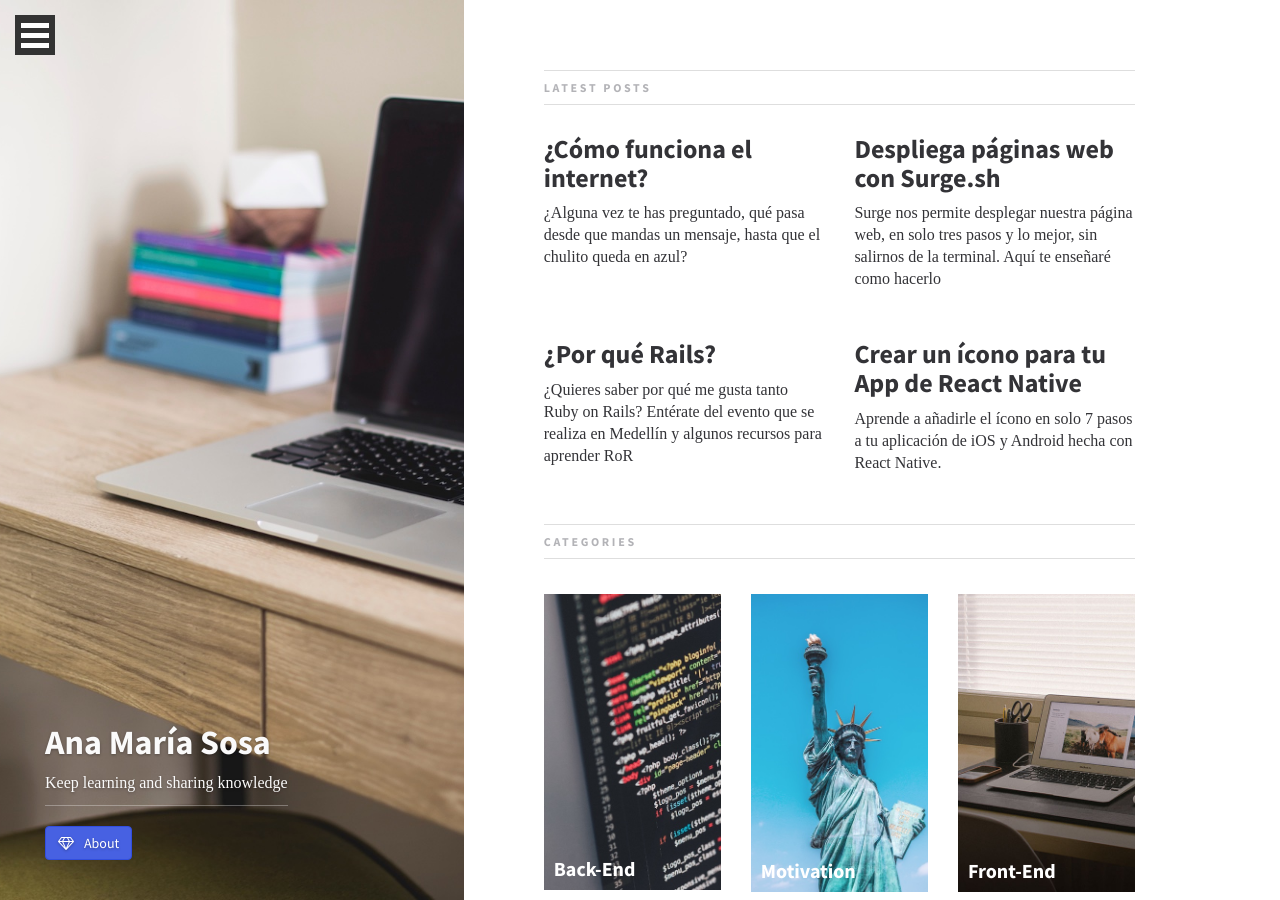
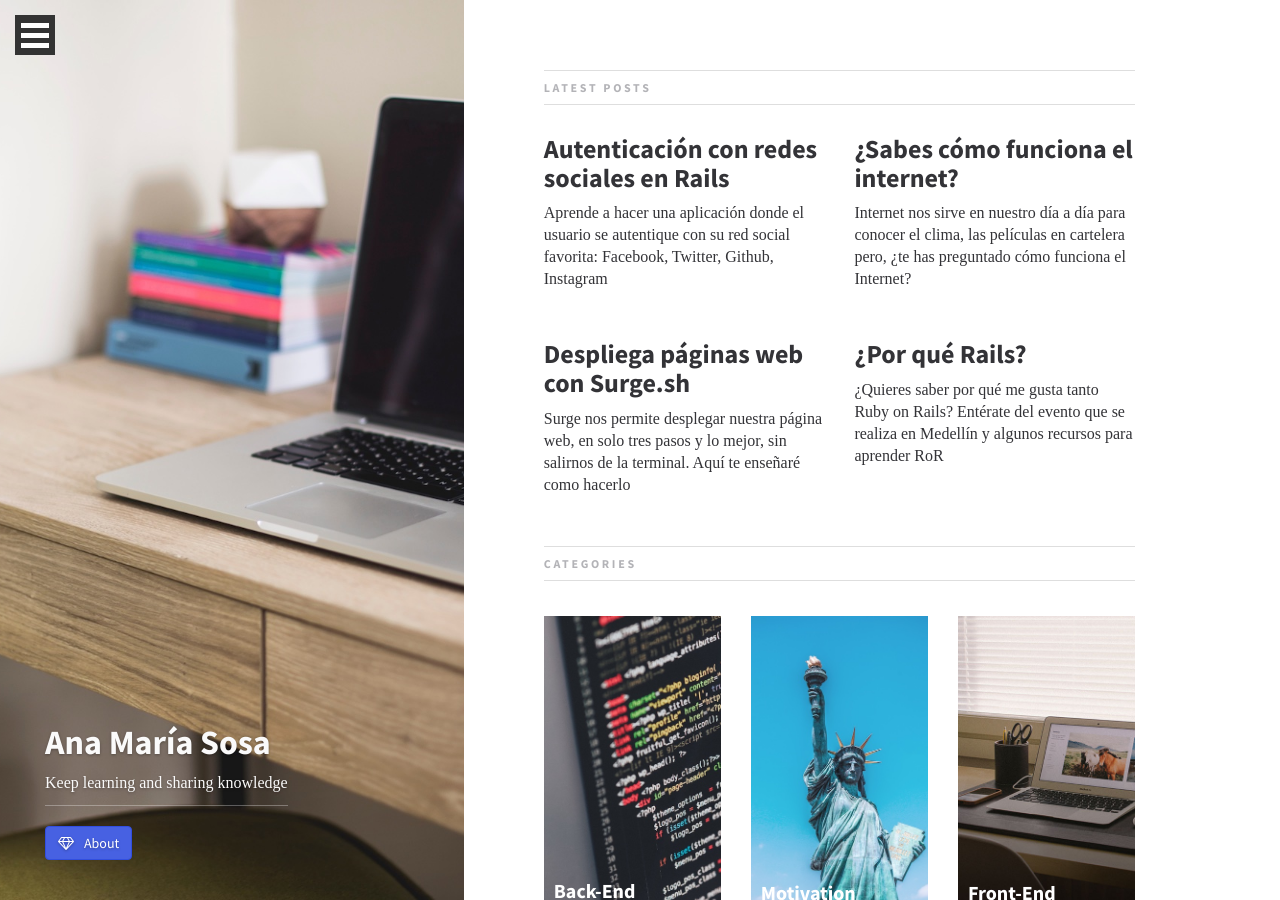
Before and after one commit to AnaMariaSosaM/anamariasosam.github.io, a Jekyll site: the page built from index.html, in a window 1280 px wide. Built offline with Jekyll 4.4.1, drawn with Linux system fonts in a browser that asks for light colours; some web fonts are replaced; the list of posts is cut into pages by our own code; part of the change alters nothing that is shown.

Commit message:
add new post

````diff
--- a/_posts/2017-06-06-como-funciona-internet.md
+++ b/_posts/2017-06-06-como-funciona-internet.md
@@ -1,11 +1,11 @@
 ---
-title:  		"¿Cómo funciona el internet?"
+title:  		"¿Sabes cómo funciona el internet?"
 permalink: 	 blog/como-funciona-internet
-category:    front-end
+category:    motivation
 feature_image: recommend-internet
 read_time: 8
 layout: post-sidebar
-description: "¿Alguna vez te has preguntado, qué pasa desde que mandas un mensaje, hasta que el chulito queda en azul?"
+description: "Internet nos sirve en nuestro día a día para conocer el clima, las películas en cartelera pero, ¿te has preguntado cómo funciona el Internet?"
 tags:  "internet, ip, protocolos, paquetes"
 ---
 
--- /dev/null
+++ b/_posts/2017-06-06-rails-omniauth.md
@@ -0,0 +1,128 @@
+---
+title:  		"Autenticación con redes sociales en Rails"
+permalink: 	 blog/rails-autenticar-con-redes-sociales
+category:    back-end
+feature_image: recommend-omniauth
+read_time: 15
+description: "Aprende a hacer una aplicación donde el usuario se autentique con su red social favorita: Facebook, Twitter, Github, Instagram"
+tags:  "autenticación, rails, twitter, github"
+---
+
+En este post te enseñaré a autenticar en Rails con una red social, en este ejemplo lo haré para auntenticarse con GitHub, tu lo puedes hacer con la red social que prefieras: Facebook, Twitter, Instagram, Linkedin, etc.
+
+¿No tienes instalado Rails? Visita este link donde según tu sistema operativo sabrás qué debes instalar. [Clic aquí para instalar rails](http://installrails.com/steps/choose_os)
+
+**Paso 1. Crear un nuevo proyecto:** Yo le pondré *github_login*, para esto, en la terminal escribimos: `rails new github_login`
+
+**Paso 2. Instalamos la Gemas:** Existe una gema llamada [Devise](https://github.com/plataformatec/devise/) que nos permite hacer la autenticación de usuarios de una manera muuy fácil, la usaremos para integrarla con la otra gema que necesitamos que depende de la red social que queramos usar, por ejemplo yo usaré github entonces necesitaré la gema de [omniauth-github](https://github.com/intridea/omniauth-github), si tu vas a usar por ejemplo facebook, debes instalar poner `omniauth-facebook`
+
+Para que veas todas las redes sociales disponibles para realizar la autenticación ingresa a este [link](https://github.com/omniauth/omniauth/wiki/List-of-Strategies)
+
+```ruby
+# Gemfile
+gem 'devise'
+gem 'omniauth-github'
+```
+En la terminal escribimos `bundle install`, para instalar las nuevas gemas
+
+**Paso 3. Configuramos Devise:** Nuestro modelo se va a llamar User, Devise nos creará formularios para iniciar sesión, registarse, editar información de usuario y la lógica asociada, para esto en la terminal escribimos:
+
+```
+rails generate devise:install
+rails generate devise User
+rake db:migrate
+```
+
+**Paso 4. Creamos una migración:** Añadiremos cuatro columnas nuevas en nuestro modelo User que acabmos de crear, serán: provider, uid, name, image. Desde la terminal escribimos:
+`rails g migration AddColumnsToUsers provider uid name image`
+
+**Paso 5. Obtener credenciales de desarrollador en la red social:**
+Busca en la red social que quieras usar, en las opciones de desarrollador, como registrar una aplicación, en mi caso para hacerlo con github visité [https://github.com/settings/developers](https://github.com/settings/developers)
+
+Cuando la estés registrando, cuando te pregunten por callback URL, escribes http://localhost:3000/users/auth/github/callback, si es otra red social solo debes cambiar **github** , por ejemplo:
+
+[Facebook](https://developers.facebook.com/docs/apps/register#): http://localhost:3000/users/auth/facebook/callback
+
+[Twitter](https://apps.twitter.com/): http://localhost:3000/users/auth/twitter/callback
+
+**Paso 6. Editar el archivo devise.rb:** En este archivo se encuentra la configuración de Devise, aquí debemos guardar la información que nos generó el registro de la aplicación (Client ID y Client Secret), se debe poner dentro de comillas, aunque yo te recomiendo usar variables de entorno, para que no pongas esa información publica, si quieres saber cómo visita este [link](https://github.com/laserlemon/figaro)
+
+```ruby
+# /config/initializers/devise.rb
+config.omniauth :github, "CLIENT_ID", "CLIENT_SECRET"
+```
+
+**Paso 7. Editar el modelo user.rb:**
+```ruby
+# /app/models/user.rb
+class User < ApplicationRecord
+  # Include default devise modules. Others available are:
+  # :confirmable, :lockable, :timeoutable and :omniauthable
+  devise :database_authenticatable, :registerable,
+         :recoverable, :rememberable, :trackable,
+         :omniauthable, :omniauth_providers => [:github]
+
+
+  def self.from_omniauth(auth)
+    where(provider: auth.provider, uid: auth.uid).first_or_create do |user|
+      user.email = auth.info.email
+      user.name = auth.info.nickname
+      user.image = auth.info.image
+      user.password = Devise.friendly_token[0,20]
+    end
+  end
+end
+```
+
+
+**Paso 8. Editar el archivo routes.rb:** Debemos añadir la ruta del callback
+```
+#/config/routes.rb
+devise_for :users, controllers: { omniauth_callbacks: "users/omniauth_callbacks" }
+```
+**Paso 9. Crear controlador omniauth_callbacks_controller.rb:** Primero dentro de la carpeta controllers, creamos otra carpeta llamada *users* y dentro de users, creamos un archivo *omniauth_callbacks_controller.rb* y dentro de este archivo vamos a poner:
+```ruby
+# /app/controllers/users/omniauth_callbacks_controller.rb
+class Users::OmniauthCallbacksController < Devise::OmniauthCallbacksController
+  def github
+    @user = User.from_omniauth(request.env["omniauth.auth"])
+
+    if @user.persisted?
+      sign_in_and_redirect @user, :event => :authentication #this will throw if @user is not activated
+      set_flash_message(:notice, :success, :kind => "Github") if is_navigational_format?
+    else
+      session["devise.github_data"] = request.env["omniauth.auth"]
+      redirect_to new_user_registration_url
+    end
+  end
+end
+```
+
+**Paso 10. Pegar el link de inciar sesión:** Creamos un controlador con el nombre de *pages* y con una acción llamada *home* donde vamos a pegar nuestro link, dese la terminal creamos el controlador: `rails g controller pages home`
+
+Añadimos en el archivo home.html.erb lo siguiente:
+```HTML
+# /app/views/pages/omniauth_login.html.erb
+<div class="wrapper">
+  <div class="container">
+    <h1 class="title">Github OmniAuth Login</h1>
+    <div class="user__container">
+      <% if user_signed_in? %>
+        <img src="<%= current_user.image %>" alt="profile picture" class="user__image">
+        <p class="user__info">Username: <%= current_user.name %></p>
+        <p class="user__info">Email: <%= current_user.email %></p>
+
+        <%= link_to 'Logout', destroy_user_session_path, method: :delete , class: "user__link" %>
+      <% else %>
+        <%= link_to "Sign in with GitHub", user_github_omniauth_authorize_path, class: "user__link" %>
+      <% end %>
+    </div>
+  </div>
+</div>
+```
+
+En la terminal corre: `rails server` y visita http://localhost:3000/pages/home y listo!
+
+[![github login devise omniauth anamariasosa](/assets/img/posts/omniauth_login.gif)](http://railstutoriales.herokuapp.com/pages/omniauth_login)
+
+Así me quedó el [mío](http://railstutoriales.herokuapp.com/pages/omniauth_login), si le quieres añadir css o revisar mi código te dejo el link del repositorio  [aquí](https://github.com/anamariasosam/omniauth_rails_example), si tienes alguna pregunta no dudes en escribirme!!
````
Also changed, not shown: assets/img/posts/omniauth_login.gif (added), assets/img/recommend-omniauth.jpg (added).
